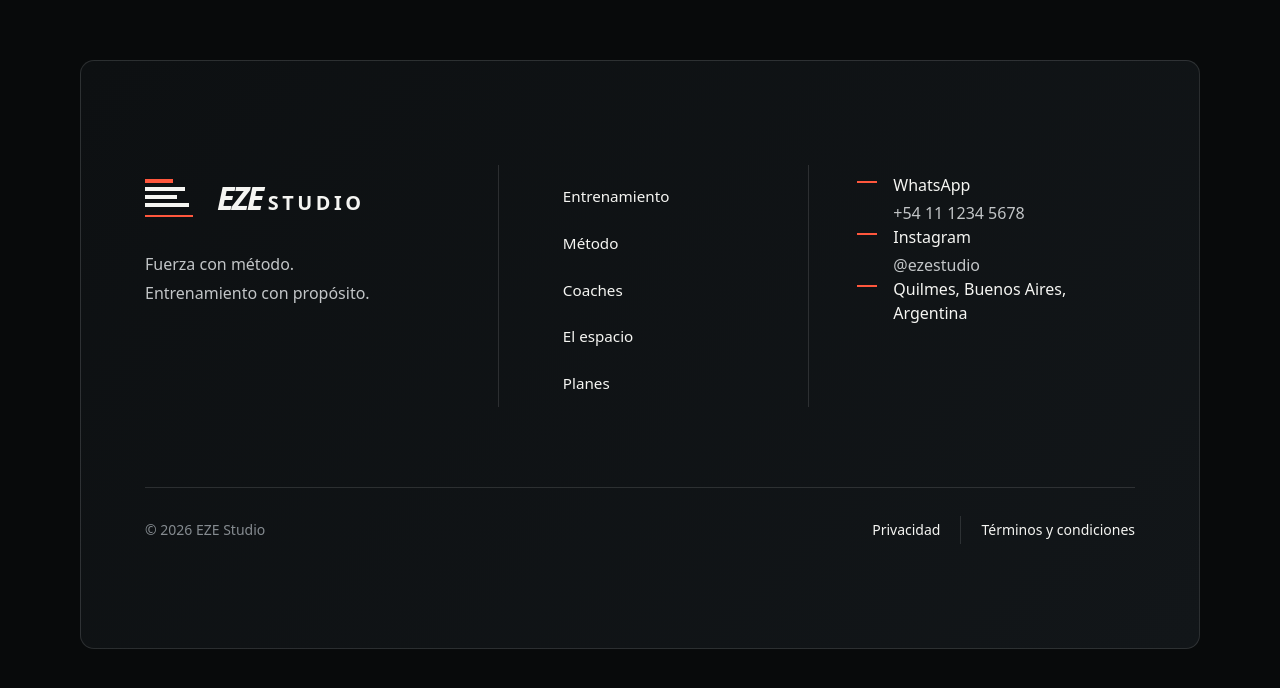
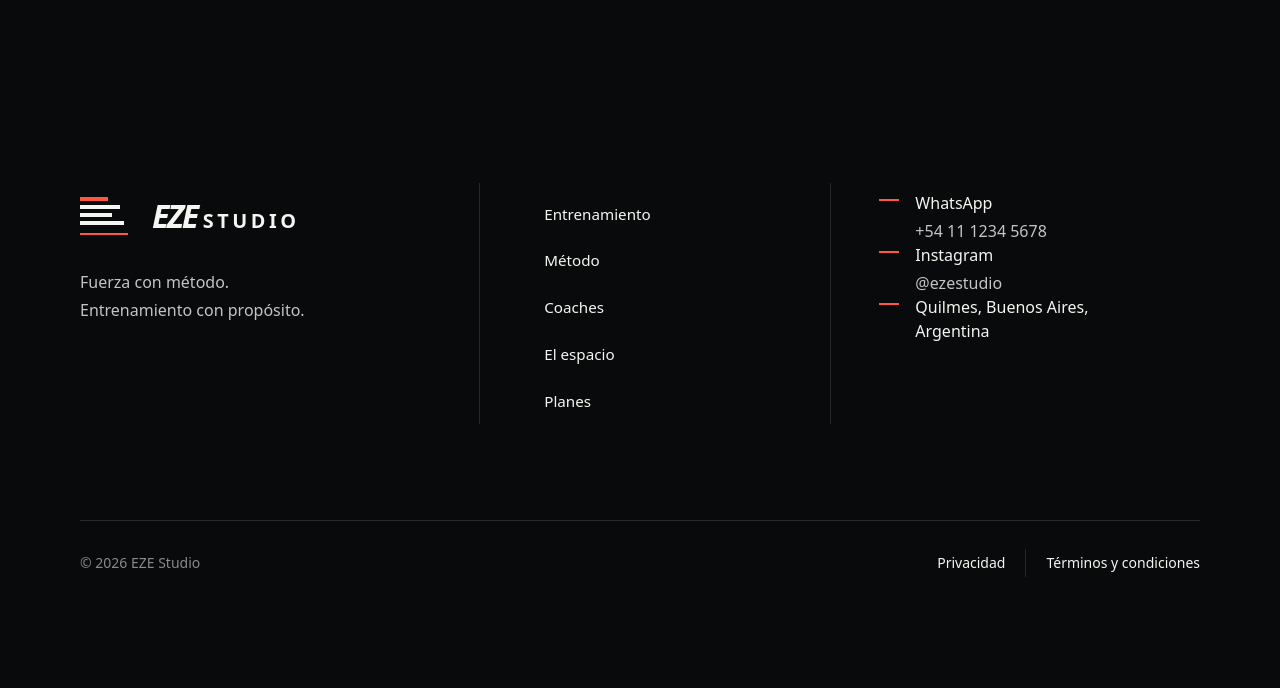
Before and after one commit to ezexgonzalez/eze-demo-gimnasio, a React (Vite) app: page / in a window 1280 px wide. Shown: the part 5254-5942 px from the top of the page. Built offline with nearby package versions, Linux system fonts and the light colour scheme.

Commit message:
fix: make footer a full viewport section

```diff
--- a/src/components/layout/Footer.jsx
+++ b/src/components/layout/Footer.jsx
@@ -38,9 +38,9 @@ export function Footer() {
   const { businessName, contact, navigation } = siteConfig
 
   return (
-    <footer className="bg-[var(--theme-background)] px-4 pb-8 pt-16 sm:px-6 sm:pb-10 sm:pt-20 lg:px-12">
-      <Container className="max-w-[90rem] px-0">
-        <div className="rounded-[14px] border border-[var(--theme-border)] bg-[linear-gradient(135deg,var(--theme-surface),var(--theme-elevated))] px-6 py-10 sm:px-10 sm:py-12 lg:px-16 lg:py-[6.5rem]">
+    <footer className="bg-[var(--theme-background)] px-4 pb-8 pt-16 sm:px-6 sm:pb-10 sm:pt-20 lg:flex lg:min-h-screen lg:px-12 lg:py-0">
+      <Container className="max-w-[90rem] px-0 lg:flex lg:min-h-screen lg:flex-col lg:justify-center">
+        <div className="py-2 lg:py-12">
           <div className="lg:grid lg:grid-cols-[1.08fr_0.95fr_1fr]">
             <div>
               <a
@@ -90,7 +90,7 @@ export function Footer() {
             </div>
           </div>
 
-          <div className="mt-10 border-t border-[var(--theme-border)] pt-7 sm:flex sm:items-center sm:justify-between lg:mt-20">
+          <div className="mt-10 border-t border-[var(--theme-border)] pt-7 sm:flex sm:items-center sm:justify-between lg:mt-24">
             <p className="text-sm text-[var(--theme-muted)]">© 2026 {businessName}</p>
             <div className="mt-5 flex items-center gap-5 text-sm text-[var(--theme-text)] sm:mt-0">
               <a
```
